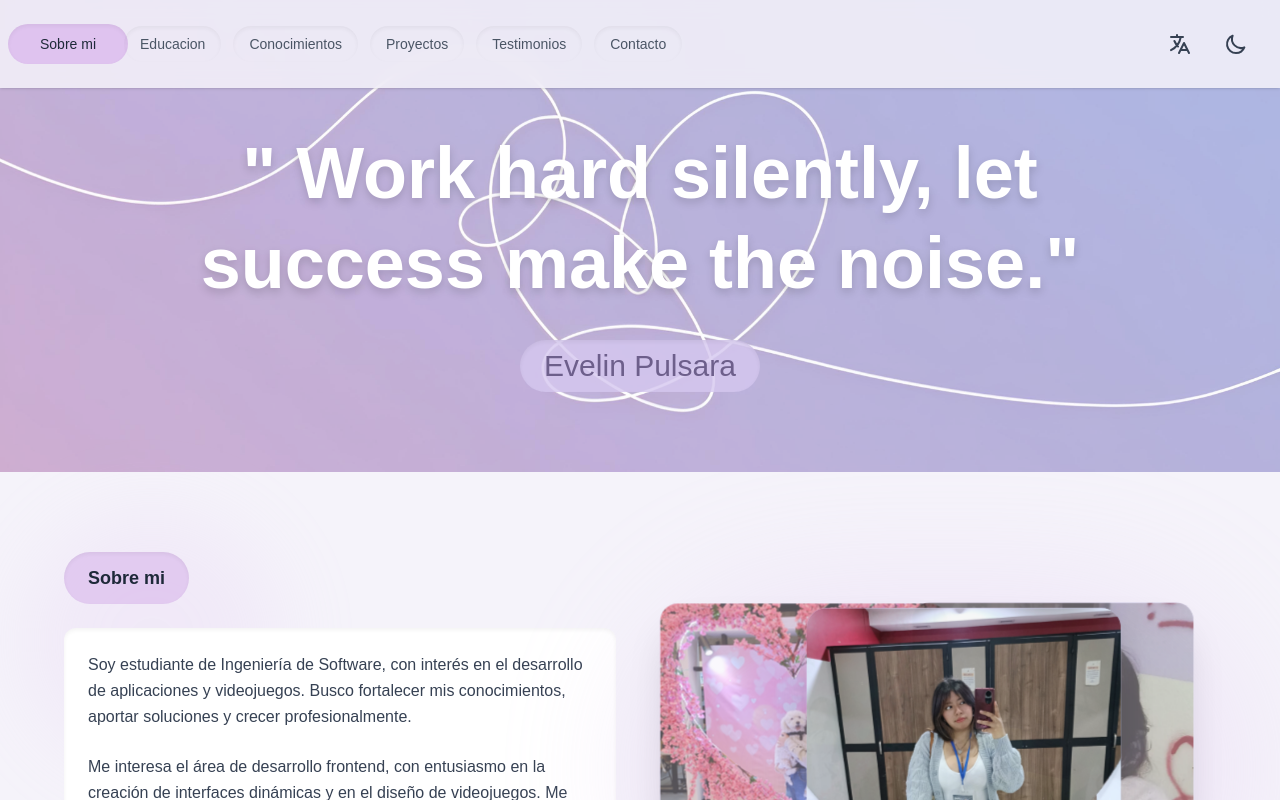
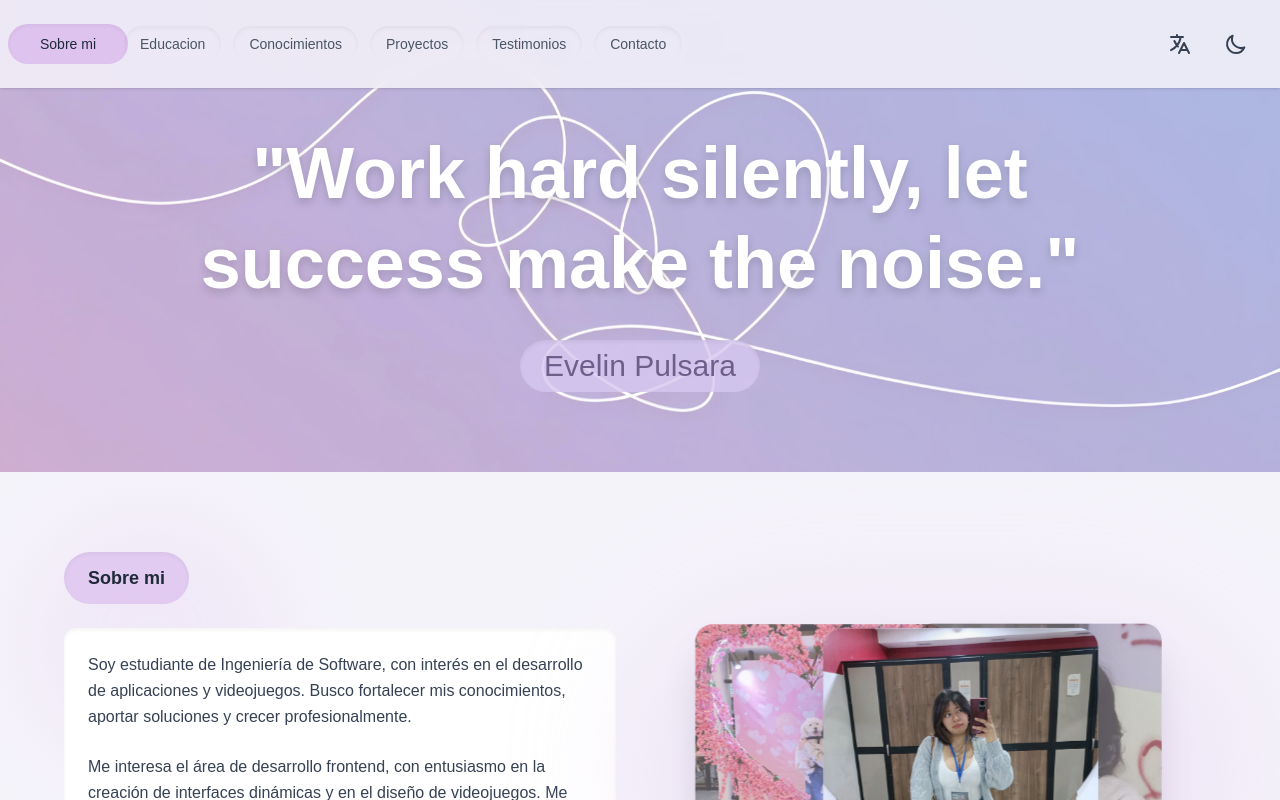
Before and after one commit to evelinpulsara/Final-Dis, a Next.js app: page / in a window 1280 px wide. Shown: the top 800 px of the page. Built offline with nearby package versions, Linux system fonts and the light colour scheme.

Commit message:
se modifico interfaz de celular

```diff
--- a/src/app/components/Header.tsx
+++ b/src/app/components/Header.tsx
@@ -2,7 +2,7 @@
 'use client';
 
 import React from 'react';
-import MobileMenu from './MobileMenu'; // 👈 Importamos el nuevo componente
+import MobileMenu from './MobileMenu';
 
 interface HeaderProps {
   activeMenu: string;
@@ -43,7 +43,6 @@ export default function Header({
       <header className={`fixed top-0 left-0 right-0 z-50 ${isDark ? 'bg-[#0F1029]/85' : 'bg-[#F5F3FA]/85'} backdrop-blur-sm shadow-sm w-full`}>
         <nav className="container mx-auto px-6 py-6">
           <div className="flex items-center justify-between">
-            {/* Menú en desktop */}
             <div className="hidden md:flex items-center gap-3 relative">
               <div
                 className="absolute h-10 bg-[#DFC3EF] rounded-full transition-all duration-300 ease-out shadow-inner"
@@ -72,7 +71,6 @@ export default function Header({
               ))}
             </div>
 
-            {/* Icono de menú en móvil */}
             <div className="md:hidden flex items-center gap-4">
               <button
                 onClick={() => setIsMenuOpen(true)}
@@ -115,7 +113,6 @@ export default function Header({
         </nav>
       </header>
 
-      {/* Menú desplegable en móvil */}
       <MobileMenu
         isDark={isDark}
         language={language}
--- a/src/app/components/sections/AboutSection.tsx
+++ b/src/app/components/sections/AboutSection.tsx
@@ -48,7 +48,6 @@ export default function AboutSection({
     return () => window.removeEventListener('resize', checkMobile);
   }, []);
 
-  // ✅ Corregido: usamos el valor actual, no la forma de callback
   const goToPrevImage = () => {
     setCurrentImageIndex((currentImageIndex - 1 + images.length) % images.length);
   };
@@ -57,7 +56,6 @@ export default function AboutSection({
     setCurrentImageIndex((currentImageIndex + 1) % images.length);
   };
 
-  // Auto-rotación solo en desktop
   useEffect(() => {
     if (!isMobile) {
       const interval = setInterval(() => {
@@ -94,8 +92,8 @@ export default function AboutSection({
 
           <div className={`${isMobile ? 'w-full mt-8' : 'lg:w-1/2'} relative flex items-center justify-center`}>
             <div className="absolute inset-0 bg-[#DFC3EF] rounded-full blur-3xl opacity-30 transform scale-110" />
-            <div className="relative w-full max-w-xs mx-auto">
-              <div className={`w-full aspect-square sm:max-w-[320px] md:max-w-[400px] lg:max-w-[480px] relative ${isMobile ? 'mb-4' : ''}`}>
+            <div className="relative w-full max-w-[280px] mx-auto"> {/* 👈 Cambiado de max-w-xs a max-w-[280px] */}
+              <div className={`w-full aspect-square sm:max-w-[280px] md:max-w-[320px] lg:max-w-[480px] relative ${isMobile ? 'mb-4' : ''}`}>
                 {images.map((img, index) => {
                   const offset = (index - currentImageIndex + images.length) % images.length;
                   let transform = '';
--- a/src/app/page.tsx
+++ b/src/app/page.tsx
@@ -12,11 +12,21 @@ import ContactSection from './components/sections/ContactSection';
 
 export default function PortfolioLanding() {
   const [activeMenu, setActiveMenu] = useState('Sobre mi');
-  const [isDark, setIsDark] = useState(false);
+  const [isDark, setIsDark] = useState(false); // 👈 Lo cambiaremos por el modo sistema
   const [menuPosition, setMenuPosition] = useState({ x: 0, width: 0 });
   const [currentImageIndex, setCurrentImageIndex] = useState(0);
   const [language, setLanguage] = useState<'es' | 'en'>('es');
-  const [isMenuOpen, setIsMenuOpen] = useState(false); // 👈 Nuevo estado
+  const [isMenuOpen, setIsMenuOpen] = useState(false);
+
+  // ✅ Detectar modo del sistema
+  useEffect(() => {
+    if (window.matchMedia && window.matchMedia('(prefers-color-scheme: dark)').matches) {
+      setIsDark(true);
+    }
+    window.matchMedia('(prefers-color-scheme: dark)').addEventListener('change', event => {
+      setIsDark(event.matches);
+    });
+  }, []);
 
   const toggleLanguage = () => {
     setLanguage(prev => prev === 'es' ? 'en' : 'es');
@@ -43,7 +53,7 @@ export default function PortfolioLanding() {
   };
 
   return (
-    <div className={`min-h-screen ${isDark ? 'bg-[#0F1029]' : 'bg-[#F5F3FA]'} transition-colors duration-300`}>
+    <div className={`min-h-screen ${isDark ? 'bg-[#0F1029]' : 'bg-[#F5F3FA]'} transition-colors duration-300 overflow-x-hidden`}>
       <Header
         activeMenu={activeMenu}
         isDark={isDark}
@@ -53,8 +63,8 @@ export default function PortfolioLanding() {
         toggleLanguage={toggleLanguage}
         language={language}
         scrollToSection={scrollToSection}
-        isMenuOpen={isMenuOpen} // 👈 Pasamos el estado
-        setIsMenuOpen={setIsMenuOpen} // 👈 Pasamos la función
+        isMenuOpen={isMenuOpen}
+        setIsMenuOpen={setIsMenuOpen}
       />
 
       {/* Hero Section */}
@@ -70,7 +80,7 @@ export default function PortfolioLanding() {
         <div className="container mx-auto px-6 relative z-10">
           <div className="max-w-5xl mx-auto text-center">
             <h1 className="text-5xl md:text-6xl lg:text-7xl font-bold text-white leading-tight mb-4 drop-shadow-lg">
-              &quot; Work hard silently, let success make the noise.&quot;
+              "Work hard silently, let success make the noise."
             </h1>
             <div className="inline-block mt-4 px-6 py-2 rounded-full bg-[#D6C8F0]/80 shadow-inner">
               <p className="text-2xl md:text-3xl font-medium text-[#6D5F8B]">Evelin Pulsara</p>
```
